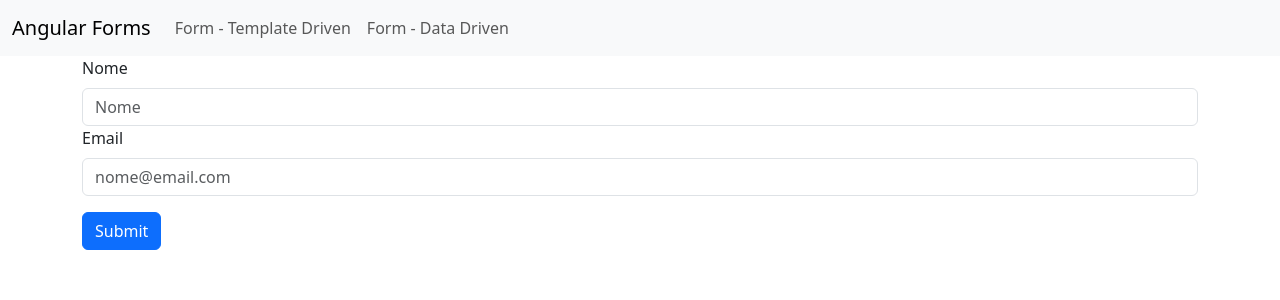
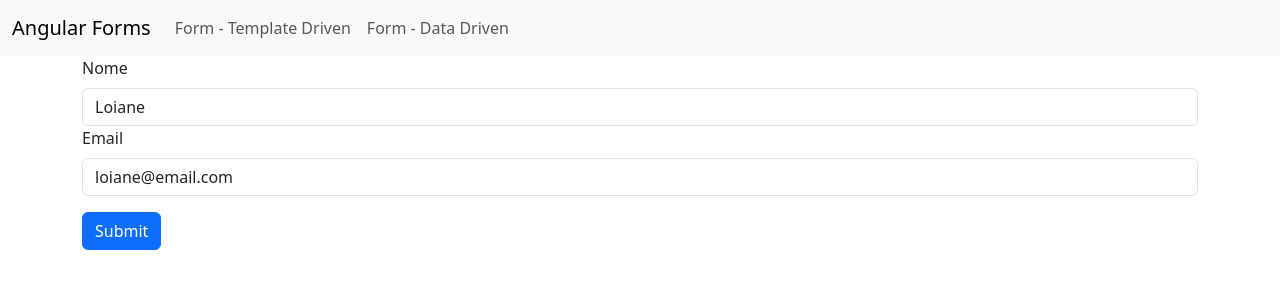
Before and after one commit to RodolfoPG/forms, an Angular app: page /templateForm in a window 1280 px wide. Shown: the top 300 px of the page. Built offline with nearby package versions, Linux system fonts and the light colour scheme.

Commit message:
Forms (template driven) Inicializando valores com ngModel

```diff
--- a/src/app/template-form/template-form.component.html
+++ b/src/app/template-form/template-form.component.html
@@ -2,12 +2,12 @@
     <div class="form">
         <label for="nome" class="form-label">Nome</label>
         <input type="text" class="form-control" id="nome" name="nome"
-        placeholder="Nome" aria-describedby="nomeHelp" ngModel>
+        placeholder="Nome" aria-describedby="nomeHelp" [ngModel]="usuario.nome">
     </div>
     <div class="form">
         <label for="email" class="form-label">Email</label>
         <input type="email" class="form-control" id="email" name="email"
-        placeholder="nome@email.com" aria-describedby="emailHelp" ngModel>
+        placeholder="nome@email.com" aria-describedby="emailHelp" [ngModel]="usuario.email">
     </div>
 
     <button type="submit" class="btn btn-primary mt-3">Submit</button>
--- a/src/app/template-form/template-form.component.ts
+++ b/src/app/template-form/template-form.component.ts
@@ -7,8 +7,15 @@ import { Component } from '@angular/core';
 })
 export class TemplateFormComponent {
 
+  usuario: any = {
+    nome: 'Loiane',
+    email: 'loiane@email.com'
+  }
+
   onSubmit(form: any) {
-    console.log(form)
+    console.log(form.value)
+
+    console.log(this.usuario)
   }
 
 }
```
